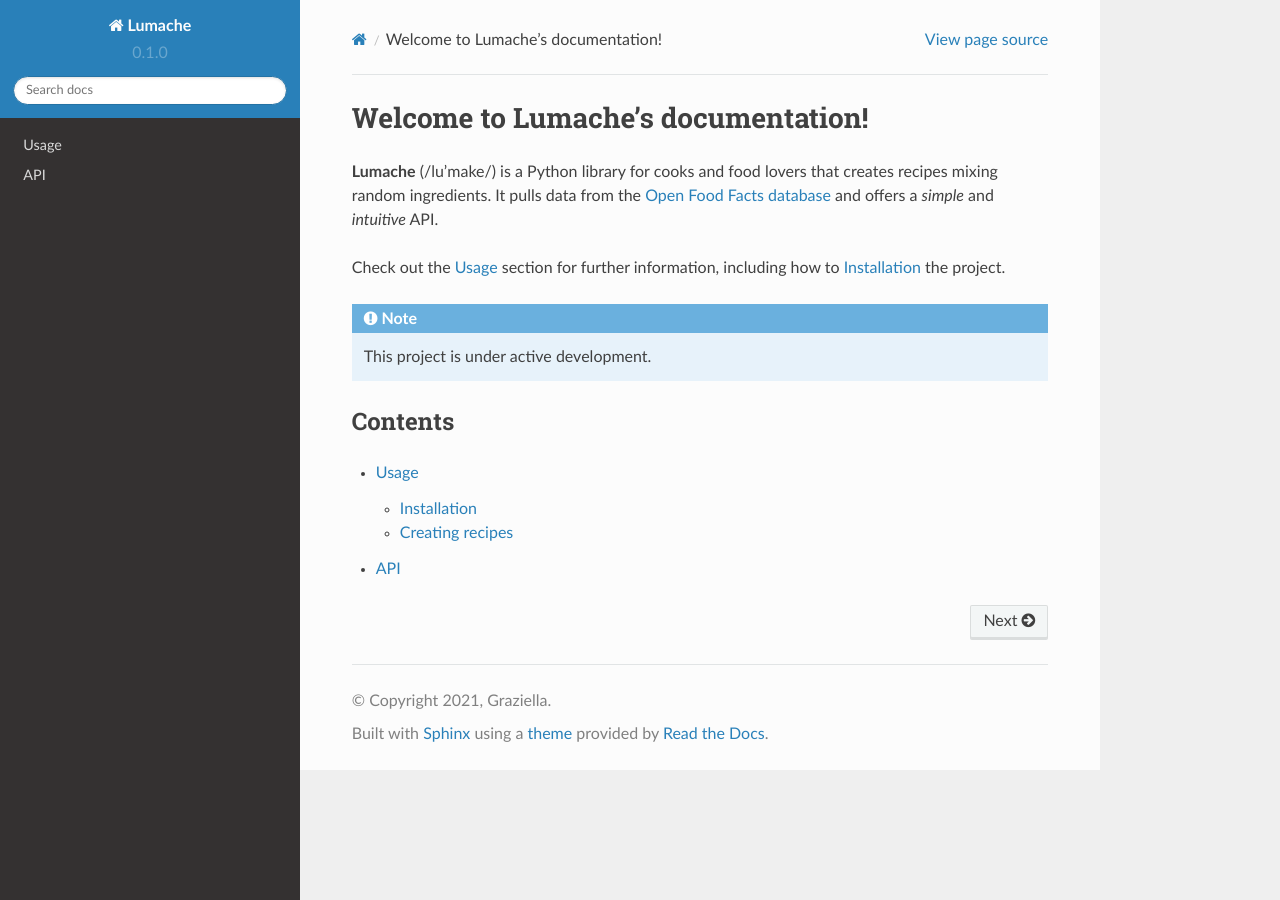
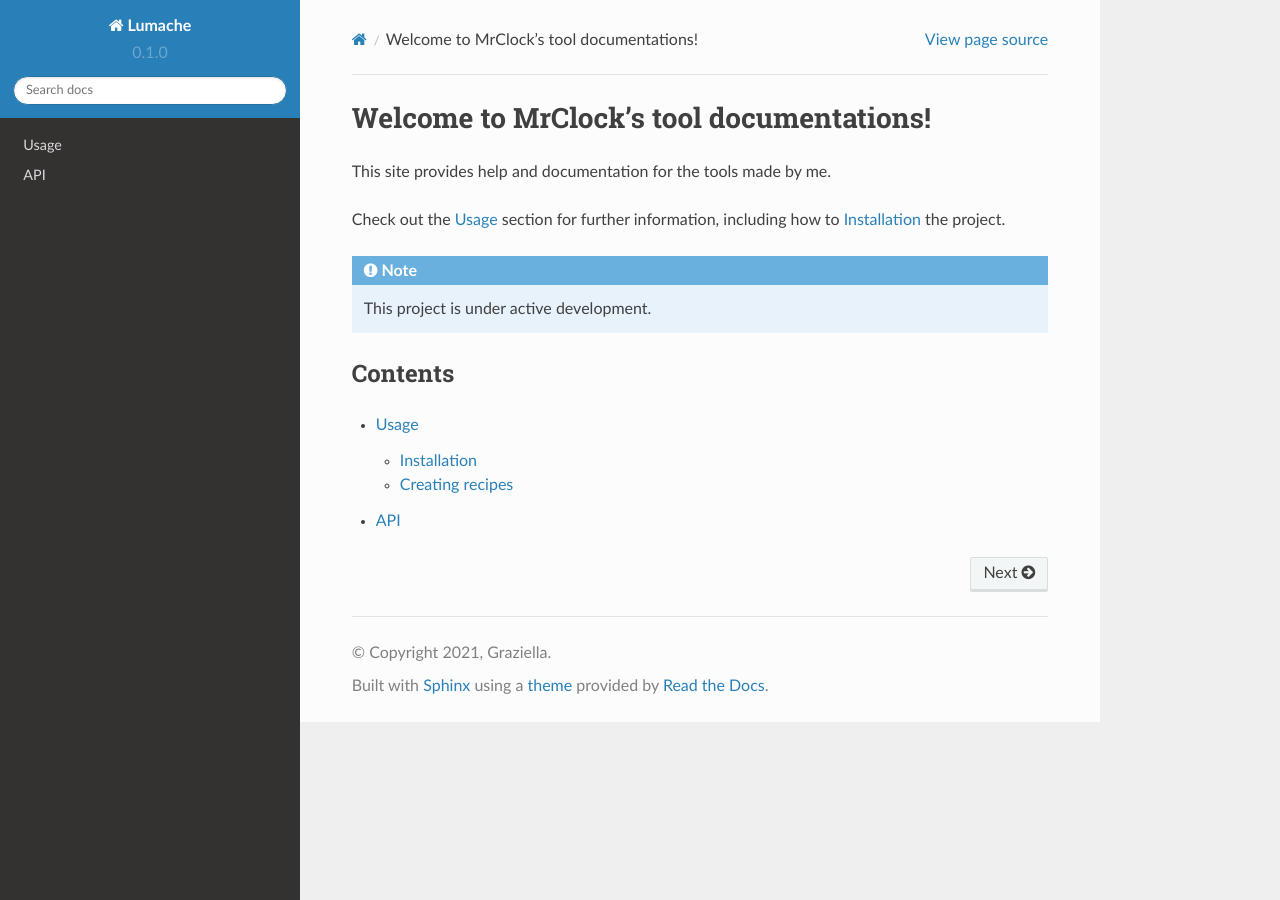
Before and after one commit to MrClock8163/ToolDocumentation, a Sphinx documentation site: the page built from docs/source/index.rst, in a window 1280 px wide. Built offline with Sphinx 7.4.7 and the Read the Docs theme 2.0.0, drawn with Linux system fonts in a browser that asks for light colours.

Commit message:
Update index.rst

```diff
--- a/docs/source/index.rst
+++ b/docs/source/index.rst
@@ -1,10 +1,7 @@
-Welcome to Lumache's documentation!
+Welcome to MrClock's tool documentations!
 ===================================
 
-**Lumache** (/lu'make/) is a Python library for cooks and food lovers
-that creates recipes mixing random ingredients.
-It pulls data from the `Open Food Facts database <https://world.openfoodfacts.org/>`_
-and offers a *simple* and *intuitive* API.
+This site provides help and documentation for the tools made by me.
 
 Check out the :doc:`usage` section for further information, including
 how to :ref:`installation` the project.
```
